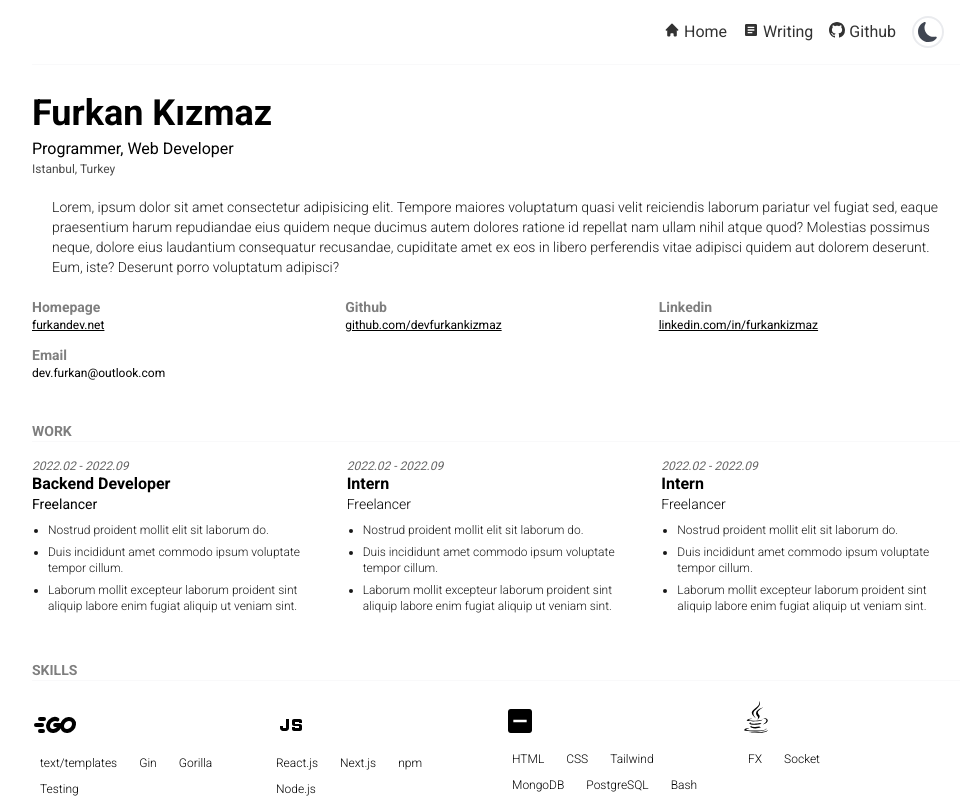
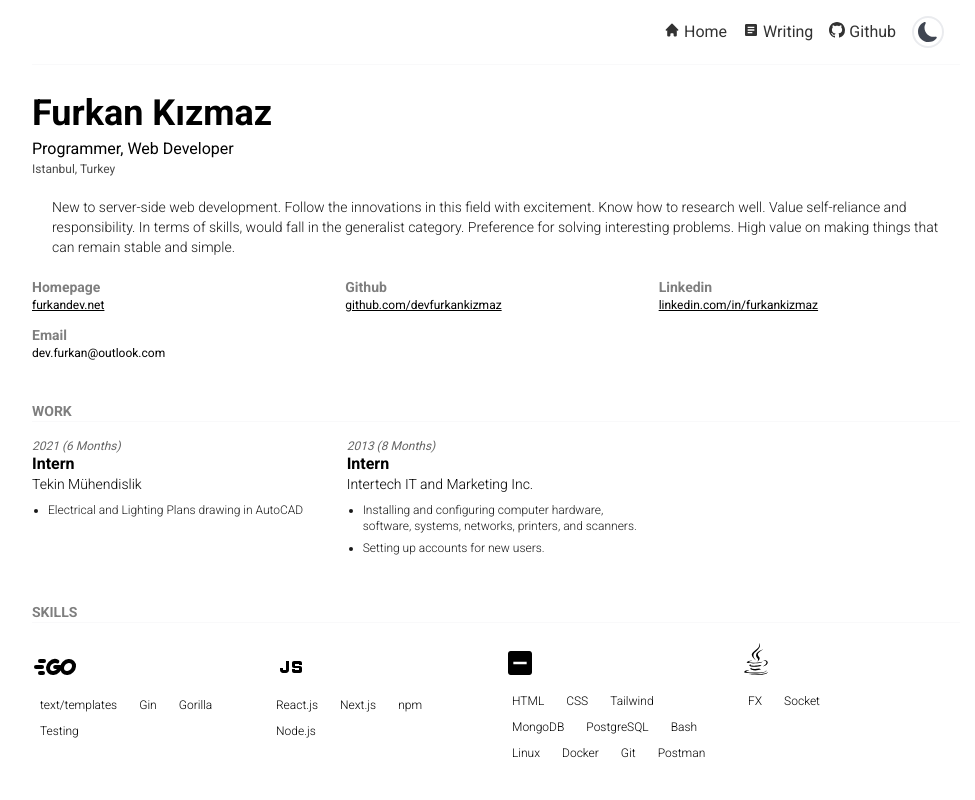
Before and after one commit to devfurkankizmaz/devfurkankizmaz.github.io, a Next.js app: page / in a window 1280 px wide. Shown: the top 800 px of the page, without its empty margins (144-1119 px from the left). Built offline with nearby package versions, Linux system fonts and the light colour scheme; what tailwind-dracula, tailwindcss-hyphens would draw is missing.

Commit message:
summary update

```diff
--- a/components/home/Summary.js
+++ b/components/home/Summary.js
@@ -11,31 +11,34 @@ const Summary = () => {
       <div className="mt-1 opacity-70 text-xs">Istanbul, Turkey</div>
       <div className=" dark:bg-nosferatu-700 bg-nosferatu-200 py-2 px-5 my-3 leading-5 rounded-[0.5rem]">
         <p className="opacity-90 text-sm font-[300]">
-          Lorem, ipsum dolor sit amet consectetur adipisicing elit. Tempore
-          maiores voluptatum quasi velit reiciendis laborum pariatur vel fugiat
-          sed, eaque praesentium harum repudiandae eius quidem neque ducimus
-          autem dolores ratione id repellat nam ullam nihil atque quod?
-          Molestias possimus neque, dolore eius laudantium consequatur
-          recusandae, cupiditate amet ex eos in libero perferendis vitae
-          adipisci quidem aut dolorem deserunt. Eum, iste? Deserunt porro
-          voluptatum adipisci?
+          New to server-side web development. Follow the innovations in this
+          field with excitement. Know how to research well. Value
+          self-reliance and responsibility. In terms of skills, would fall in
+          the generalist category. Preference for solving interesting problems.
+          High value on making things that can remain stable and simple.
         </p>
       </div>
       <div className="grid sm:grid-cols-3 gap-4 grid-cols-2 sm:gap-3 sm:print:grid-cols-3 xs:grid-cols-1">
         <div>
           <div className="font-bold text-sm opacity-50">Homepage</div>
-          <Link href="https://furkandev.net"><p className="underline text-xs text-dracula-500">furkandev.net</p></Link>
+          <Link href="https://furkandev.net">
+            <p className="underline text-xs text-dracula-500">furkandev.net</p>
+          </Link>
         </div>
         <div>
           <div className="font-bold text-sm opacity-50">Github</div>
           <Link href="https://github.com/devfurkankizmaz">
-          <p className="underline text-xs text-dracula-500">github.com/devfurkankizmaz</p>
+            <p className="underline text-xs text-dracula-500">
+              github.com/devfurkankizmaz
+            </p>
           </Link>
         </div>
         <div>
           <div className="font-bold text-sm opacity-50">Linkedin</div>
           <Link href="https://www.linkedin.com/in/furkankizmaz/">
-          <p className="underline text-xs text-dracula-500">linkedin.com/in/furkankizmaz</p>
+            <p className="underline text-xs text-dracula-500">
+              linkedin.com/in/furkankizmaz
+            </p>
           </Link>
         </div>
         <div>
--- a/components/home/Work.js
+++ b/components/home/Work.js
@@ -9,59 +9,34 @@ const Work = () => {
 
         <div className="grid grid-cols-1 sm:grid-cols-3 gap-4 ">
           <div>
-            <div className="text-xs opacity-60 italic ">2022.02 - 2022.09</div>
-            <div className="leading-tight font-bold">Backend Developer</div>
-            <div className="font-medi text-sm">Freelancer</div>
+            <div className="text-xs opacity-60 italic ">
+              2021 &#40;6 Months&#41;
+            </div>
+            <div className="leading-tight font-bold">Intern</div>
+            <div className="font-light text-sm">Tekin Mühendislik</div>
             <div>
               <ul className="text-xs list-disc ml-4 opacity-90 mt-2 font-[300]">
                 <li className="mb-1.5">
-                  Nostrud proident mollit elit sit laborum do.
-                </li>
-                <li className="mb-1.5">
-                  Duis incididunt amet commodo ipsum voluptate tempor cillum.
-                </li>
-                <li className="mb-1.5">
-                  Laborum mollit excepteur laborum proident sint aliquip labore
-                  enim fugiat aliquip ut veniam sint.
+                  Electrical and Lighting Plans drawing in AutoCAD
                 </li>
               </ul>
             </div>
           </div>
           <div>
-            <div className="text-xs opacity-60 italic ">2022.02 - 2022.09</div>
+            <div className="text-xs opacity-60 italic ">
+              2013 &#40;8 Months&#41;
+            </div>
             <div className="leading-tight font-bold">Intern</div>
-            <div className="font-light text-sm">Freelancer</div>
+            <div className="font-light text-sm">
+              Intertech IT and Marketing Inc.
+            </div>
             <div>
               <ul className="text-xs list-disc ml-4 opacity-90 mt-2 font-[300]">
                 <li className="mb-1.5">
-                  Nostrud proident mollit elit sit laborum do.
+                  Installing and configuring computer hardware, software,
+                  systems, networks, printers, and scanners.
                 </li>
-                <li className="mb-1.5">
-                  Duis incididunt amet commodo ipsum voluptate tempor cillum.
-                </li>
-                <li className="mb-1.5">
-                  Laborum mollit excepteur laborum proident sint aliquip labore
-                  enim fugiat aliquip ut veniam sint.
-                </li>
-              </ul>
-            </div>
-          </div>
-          <div>
-            <div className="text-xs opacity-60 italic ">2022.02 - 2022.09</div>
-            <div className="leading-tight font-bold">Intern</div>
-            <div className="font-light text-sm">Freelancer</div>
-            <div>
-              <ul className="text-xs list-disc ml-4 opacity-90 mt-2 font-[300]">
-                <li className="mb-1.5">
-                  Nostrud proident mollit elit sit laborum do.
-                </li>
-                <li className="mb-1.5">
-                  Duis incididunt amet commodo ipsum voluptate tempor cillum.
-                </li>
-                <li className="mb-1.5">
-                  Laborum mollit excepteur laborum proident sint aliquip labore
-                  enim fugiat aliquip ut veniam sint.
-                </li>
+                <li className="mb-1.5">Setting up accounts for new users.</li>
               </ul>
             </div>
           </div>
```
